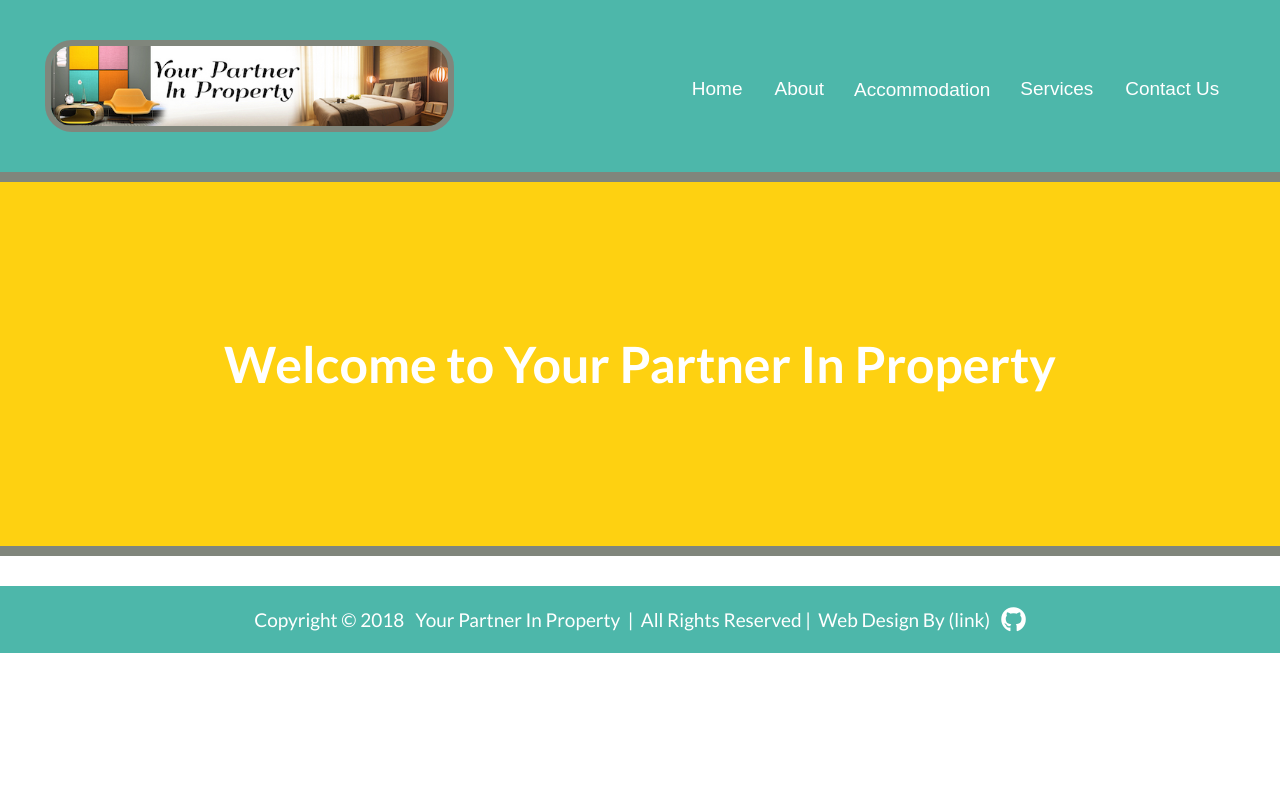
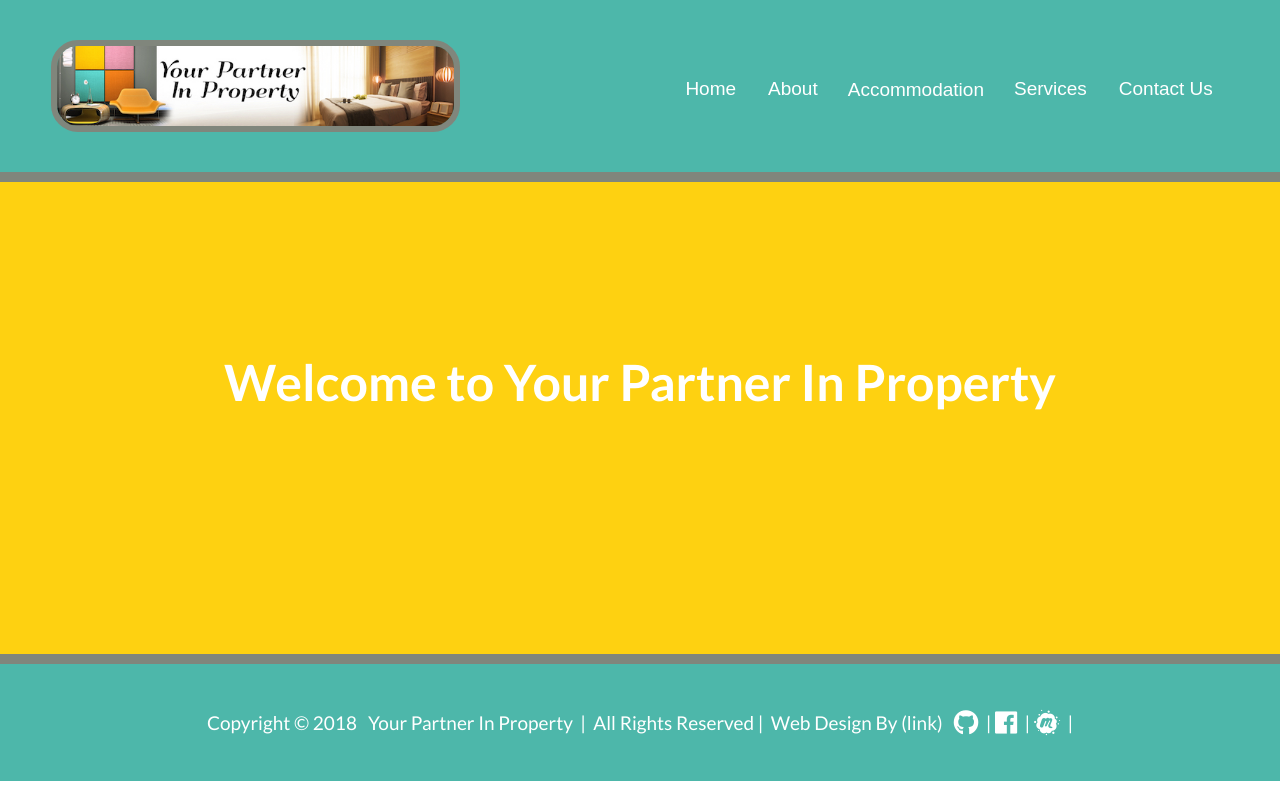
Before and after one commit to Trin3232/YPIP, a PHP site: page / in a window 1280 px wide. Run offline with PHP 8.4, Linux system fonts and the light colour scheme; some libraries are stand-ins or nearby versions.

Commit message:
Update 17.7
Added FB & Meetup Fontsawseome icons & Links to Footer

Updated CSS

```diff
--- a/css/main.css
+++ b/css/main.css
@@ -27,7 +27,7 @@ body {
 /*Global */
 
 .container {
-  width: 93%;
+  width: 92%;
   margin:auto;
   overflow:hidden;
 }
@@ -142,21 +142,22 @@ a.e-grey:hover {
 
 /* Showcase */
 
-#showcase{
+#showcase {
   /* background:url('../images/Double%20Bed.jpg') no-repeat center center; */
   background-color: #fed111;
   background-size: cover;
   background-position: center;
-  margin-bottom:30px;
+  padding-top: 111px;
+  margin-bottom:-3px;
   border-bottom:10px solid #80867c;
 }
 
 #showcase h1{
   color:#ffffff;
-  margin-top:150px;
+  margin-top:57px;
   font-size:50px;
   text-align: center;
-  margin-bottom:150px;
+  margin-bottom:240px;
 }
 
 /******************************************
@@ -164,7 +165,7 @@ a.e-grey:hover {
 /*******************************************/
 
 footer {
-  padding: 20px;
+  padding: 45px;
   margin-top: 3px;
   color:#ffffff;
   background-color: #4db7aa;
@@ -185,10 +186,9 @@ footer #link-k:hover {
     color: #fed111 !important;
 }
 
-.fa-github {
-  color: #ffffff;
+.fa-github, .fa-facebook, .fa-meetup {
+   color: #ffffff;
 }
-
 
 /* visited link| mouse over link in footer */
 
--- a/index.html
+++ b/index.html
@@ -19,6 +19,7 @@
 	<body>
 		<header>
 			<div class="container">
+				<!--Company Logo Jpeg -->
 				<img id="ypip-logo-img" src="./Images/Logos/ypip-logo-2.jpg" alt="ypip company logo">
 				<!-- Right Navigation Bar -->
 				<nav class="navbar">
@@ -36,13 +37,13 @@
 				   <a href="#" id="home-tab">Home</a>
 				</nav>
 		</header>
-				<main class="site-content "> <!-- Site Content -->
+				<!-- <main class="site-content "> -->
 					<section id="showcase">
 						<div class="container">
 							<h1>Welcome to Your Partner In Property</h1>
 						</div>
 					</section>
-				</main>
+				<!-- </main> -->
 			</div>
 		<footer>
 			<p id="comp-intel-prop"> Copyright &copy;
@@ -50,7 +51,13 @@
 				&nbsp; Your Partner In Property&nbsp; |&nbsp; All Rights Reserved |&nbsp; Web Design By <a id="link-k" href="" target="_blank">(link)</a> &nbsp;
 				<a href="https://github.com/Trin3232" target="_blank">
 					<i id="fa-git-icon", class="fab fa-github fa-lg"></i>
-				</a>
+				</a>&nbsp;|
+				<a href="https://www.facebook.com/" target="_blank">
+				 <i class="fab fa-facebook fa-lg"></i>
+				</a>&nbsp;|
+				<a href="https://www.meetup.com/" target="_blank">
+				 <i class="fab fa-meetup fa-lg"></i>
+				</a>&nbsp;|
 			</p>
 		</footer>
 		<!-- Script Links -->
```
